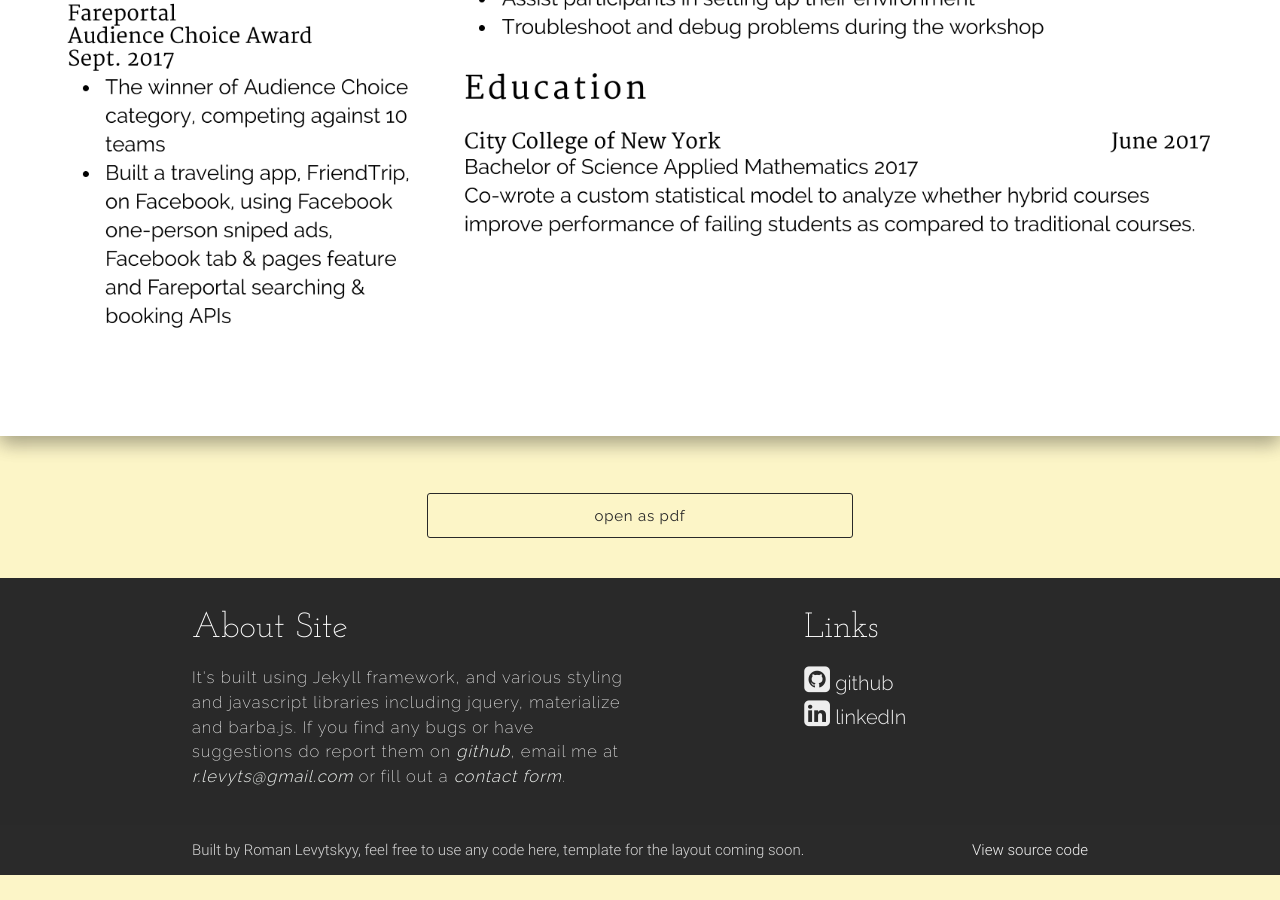
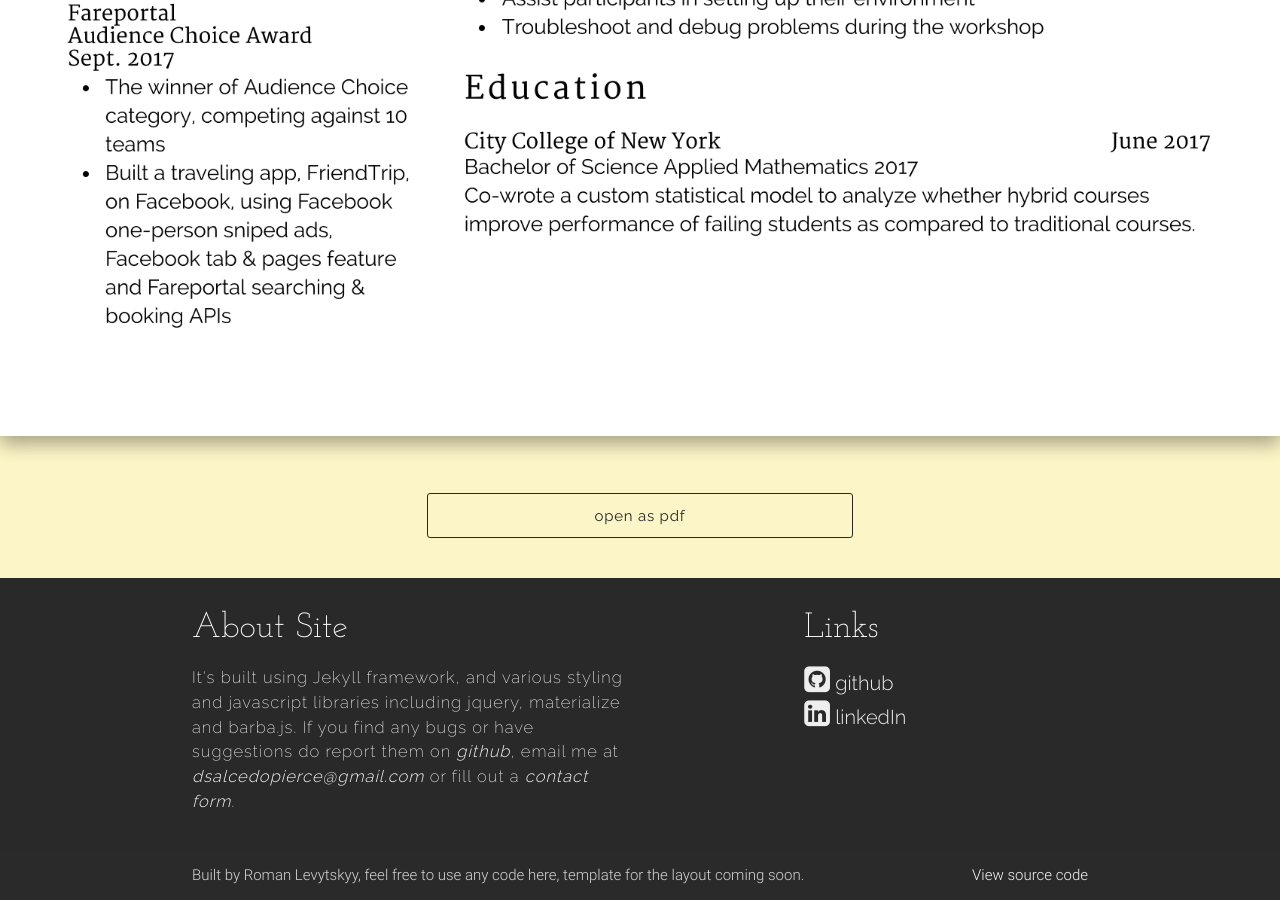
Before and after one commit to dsalcedopierce/dsalcedopierce.github.io, a Jekyll site: the page built from resume.html, in a window 1280 px wide and 900 px high, scrolled down 1628 px. Built offline with Jekyll 4.4.1, drawn with Linux system fonts in a browser that asks for light colours; nearby versions of some CDN libraries; before the commit the page ends 2503 px from its top, so only the background shows below that; part of the change alters nothing that is shown.

Commit message:
Update _config.yml

```diff
--- a/_config.yml
+++ b/_config.yml
@@ -14,18 +14,18 @@
 # You can create any custom variable you would like, and they will be accessible
 # in the templates via {{ site.myvariable }}.
 
-title: Roman Levytskyy
-email: "r.levyts@gmail.com"
+title: Diana Salcedo-Pierce
+email: "dsalcedopierce@gmail.com"
 description: >
-  Ambitious and eager full stack web developer, looking to share my programming journey, as well as keep an organized list of projects in one place.
+  Ambitious and eager engineering student, looking to share my aviation and programming journey, as well as keep an organized list of projects in one place.
 about_me: >
-  I'm a recent DevBootcamp graduate going into programming from a mathematical background. I got into programming because I love making things, but in most cases that requires tools and a workshop. Now I can work anytime, anywhere with all the latest tools readily available at my fingertips.
+  I'm an undergrad at USC studying aerospace engineering and computer programming.
 baseurl: "" # the subpath of your site, e.g. /blog
-url: "https://levytsroman.github.io/" # the base hostname & protocol for your site, e.g. http://example.com
-linked_in_link: "https://www.linkedin.com/in/levytsroman"
-github_link: "https://www.github.com/levytsroman"
-twitter_username: ""
-google_analytics_id: 'UA-117297510-1'
+url: "https://dsalcedopierce.github.io/" # the base hostname & protocol for your site, e.g. http://example.com
+linked_in_link: "https://www.linkedin.com/in/dsalcedopierce"
+# github_link: "https://www.github.com/levytsroman"
+twitter_username: "dnabeing"
+# google_analytics_id: 'UA-117297510-1'
 select_options: clear-filters HTML5 CSS3 SCSS javaScript jQuery materialize charts.js React jekyll Ruby-on-Rails Sinatra front-end back-end finished current
 sass:
   sass_dir: assets/css/main.css
```
